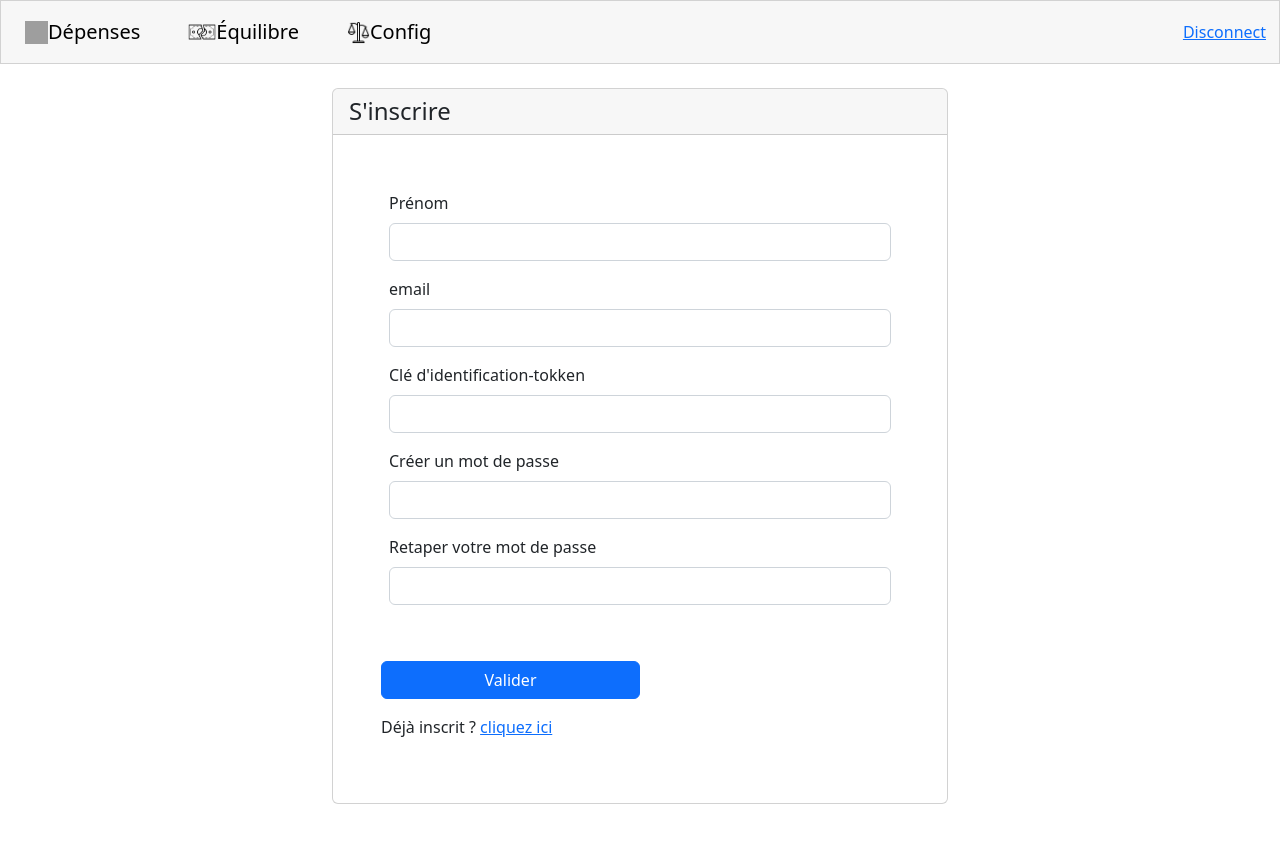
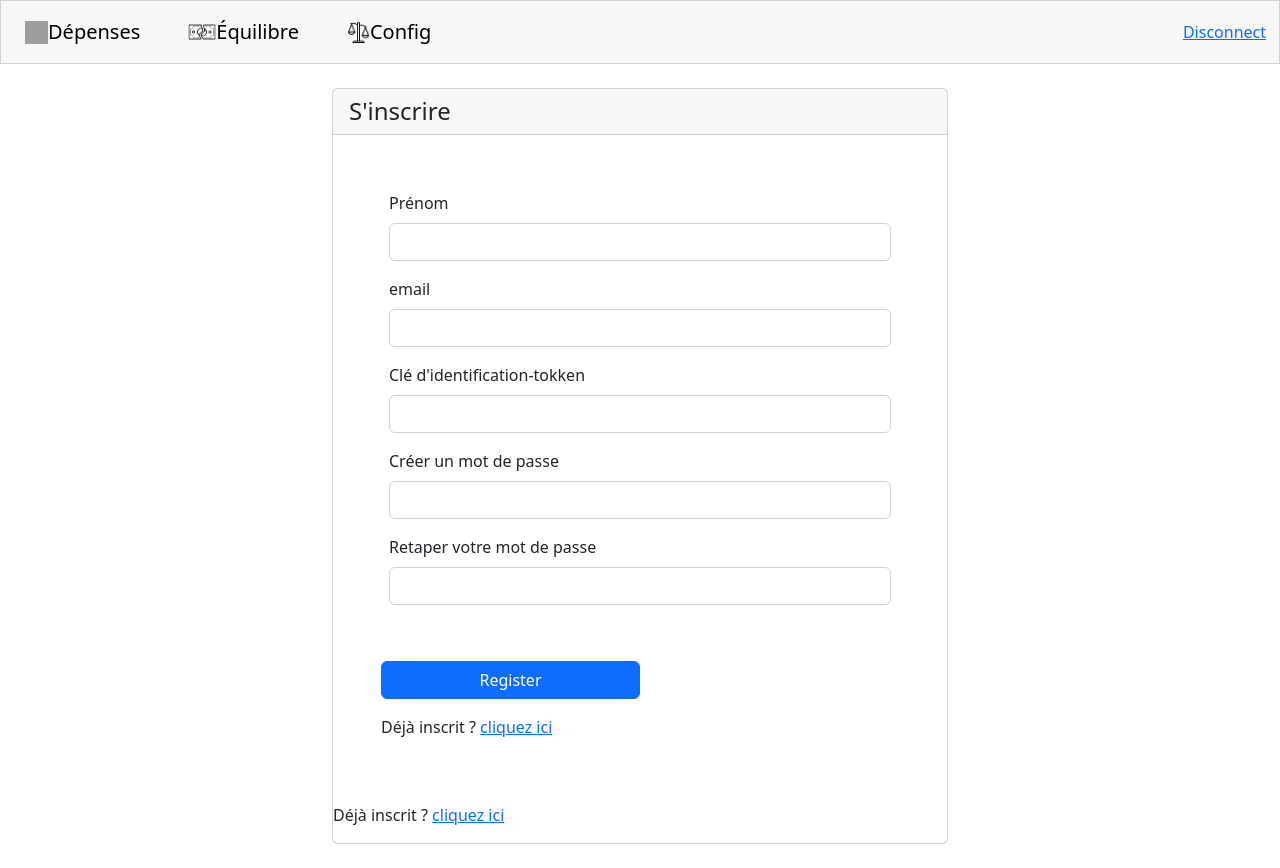
Before and after one commit to LouanFlamain/projetFullStack, a React (Create React App) app in the folder frontend/: page /register in a window 1280 px wide. Before the commit the page ends 828 px from the top, so only its background shows below. Built offline with nearby package versions, Linux system fonts and the light colour scheme; grey boxes are pictures that could not be loaded.

Commit message:
register update

```diff
--- a/frontend/src/pages/register.jsx
+++ b/frontend/src/pages/register.jsx
@@ -71,12 +71,15 @@ export default function Register() {
             />
           </div>
           <button type="input" className="btn btn-primary w-50 mx-auto mt-5">
-            Valider
+            Register
           </button>
           <p className="mt-3">
             Déjà inscrit ? <Link to="/login">cliquez ici</Link>
           </p>
         </form>
+        <p>
+          Déjà inscrit ? <Link to="/login">cliquez ici</Link>
+        </p>
       </div>
     </div>
   );
```
